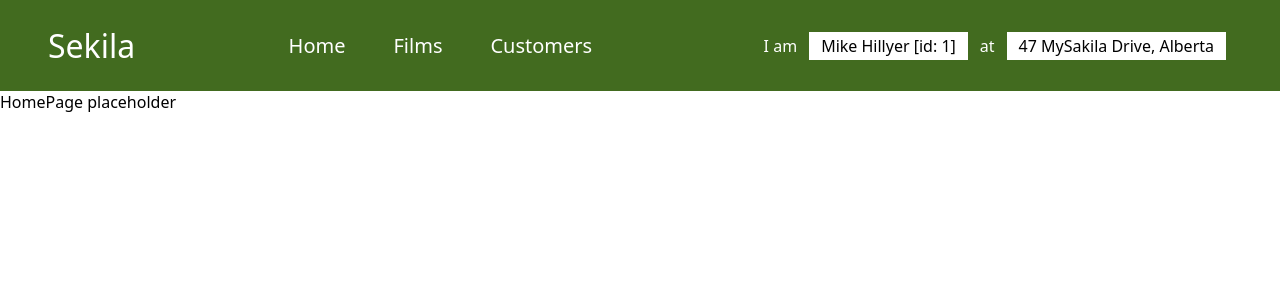
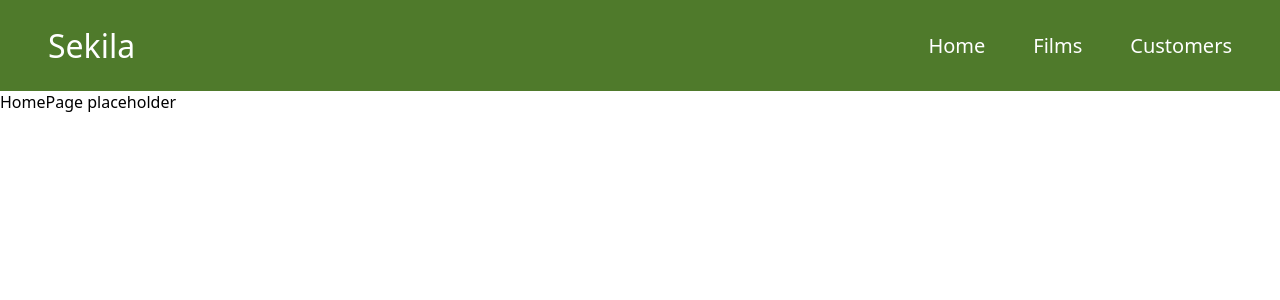
Before and after one commit to CapuchinoGaming/sakila_frontend, a React (Vite) app in the folder my-website/: page / in a window 1280 px wide. Shown: the top 300 px of the page. Built offline with nearby package versions, Linux system fonts and the light colour scheme.

Commit message:
style(navigation-bar): add dynamic color to navigation bar
add dynamic color to navigation bar, color changes based on rendered webpage.
- HomePage is green.
- FilmsPage is blue.
- CustomerPage is yellow.

```diff
--- a/my-website/src/components/NavigationBar.jsx
+++ b/my-website/src/components/NavigationBar.jsx
@@ -1,13 +1,24 @@
 import Session from "./Session";
-import { NavLink } from "react-router-dom";
+import { useLocation, NavLink } from "react-router-dom";
 
 /*  Navigation Bar
     Positioned on top of all pages.
     It contains the "logo" and has links to the other pages. */
 function NavigationBar() {
+    const { pathname } = useLocation();
+    let navStyle = { backgroundColor: "red" };
+
+    if (pathname == "/") {
+        navStyle = { backgroundColor: "#4F7A2B" };
+    } else if (pathname == "/films") {
+        navStyle = { backgroundColor: "#2F6FA8" };
+    } else if (pathname == "/customers") {
+        navStyle = { backgroundColor: "#D3A53A" };
+    }
+
     return (
         <nav>
-            <div className="bar">
+            <div className="bar" style={navStyle}>
                 <div className="logo">Sekila</div>
 
                 <ul className="links">
@@ -21,8 +32,6 @@ function NavigationBar() {
                         Customers
                     </NavLink>
                 </ul>
-
-                <Session/>
             </div>
         </nav>
     )
```
